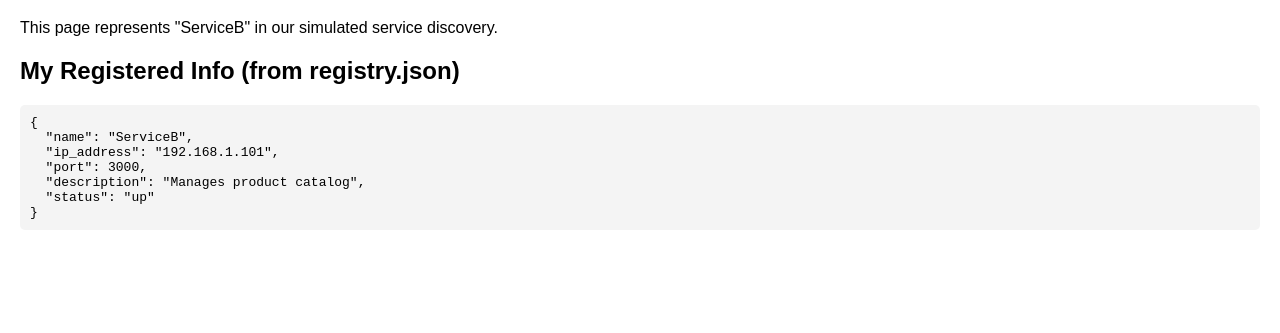
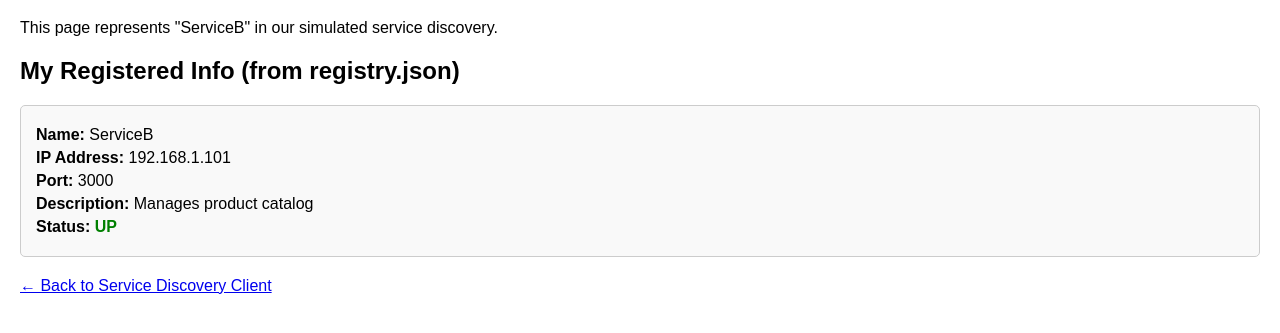
Before and after one commit to WheelFate/simple-ip-service-discovery, a plain HTML site: page service_b.html in a window 1280 px wide. Shown: the part 61-394 px from the top of the page. Drawn offline with Linux system fonts and the light colour scheme.

Commit message:
Updated service_b.html to display status and details

```diff
--- a/service_b.html
+++ b/service_b.html
@@ -6,14 +6,33 @@
     <title>Service B</title>
     <style>
         body { font-family: sans-serif; margin: 20px; }
-        pre { background-color: #f4f4f4; padding: 10px; border-radius: 5px; }
+        .service-details {
+            border: 1px solid #ccc;
+            padding: 15px;
+            margin-top: 20px;
+            border-radius: 5px;
+            background-color: #f9f9f9;
+        }
+        .service-details.status-down {
+            background-color: #ffecec; /* Light red background for "down" */
+            border-color: #ffcccc;
+        }
+        .service-details p { margin: 5px 0; }
+        .back-link { margin-top: 20px; display: block; }
+        .status-up { color: green; font-weight: bold; }
+        .status-down { color: red; font-weight: bold; }
     </style>
 </head>
 <body>
     <h1>Service B</h1>
     <p>This page represents "ServiceB" in our simulated service discovery.</p>
+
     <h2>My Registered Info (from registry.json)</h2>
-    <pre id="serviceInfo"></pre>
+    <div id="serviceInfo" class="service-details">
+        <p>Loading service info...</p>
+    </div>
+
+    <a href="https://wheelfate.github.io/simple-ip-service-discovery/" class="back-link">← Back to Service Discovery Client</a>
 
     <script>
         // Using your specific GitHub Pages URL
@@ -24,10 +43,21 @@
             .then(response => response.json())
             .then(data => {
                 const service = data.services.find(s => s.name === serviceName);
+                const serviceInfoDiv = document.getElementById('serviceInfo');
+
                 if (service) {
-                    document.getElementById('serviceInfo').textContent = JSON.stringify(service, null, 2);
+                    serviceInfoDiv.innerHTML = `
+                        <p><strong>Name:</strong> ${service.name}</p>
+                        <p><strong>IP Address:</strong> ${service.ip_address}</p>
+                        <p><strong>Port:</strong> ${service.port}</p>
+                        <p><strong>Description:</strong> ${service.description}</p>
+                        <p><strong>Status:</strong> <span class="status-${service.status}">${service.status.toUpperCase()}</span></p>
+                    `;
+                    if (service.status === 'down') {
+                        serviceInfoDiv.classList.add('status-down');
+                    }
                 } else {
-                    document.getElementById('serviceInfo').textContent = 'ServiceB not found in registry.';
+                    serviceInfoDiv.textContent = 'ServiceB not found in registry.';
                 }
             })
             .catch(error => {
```
